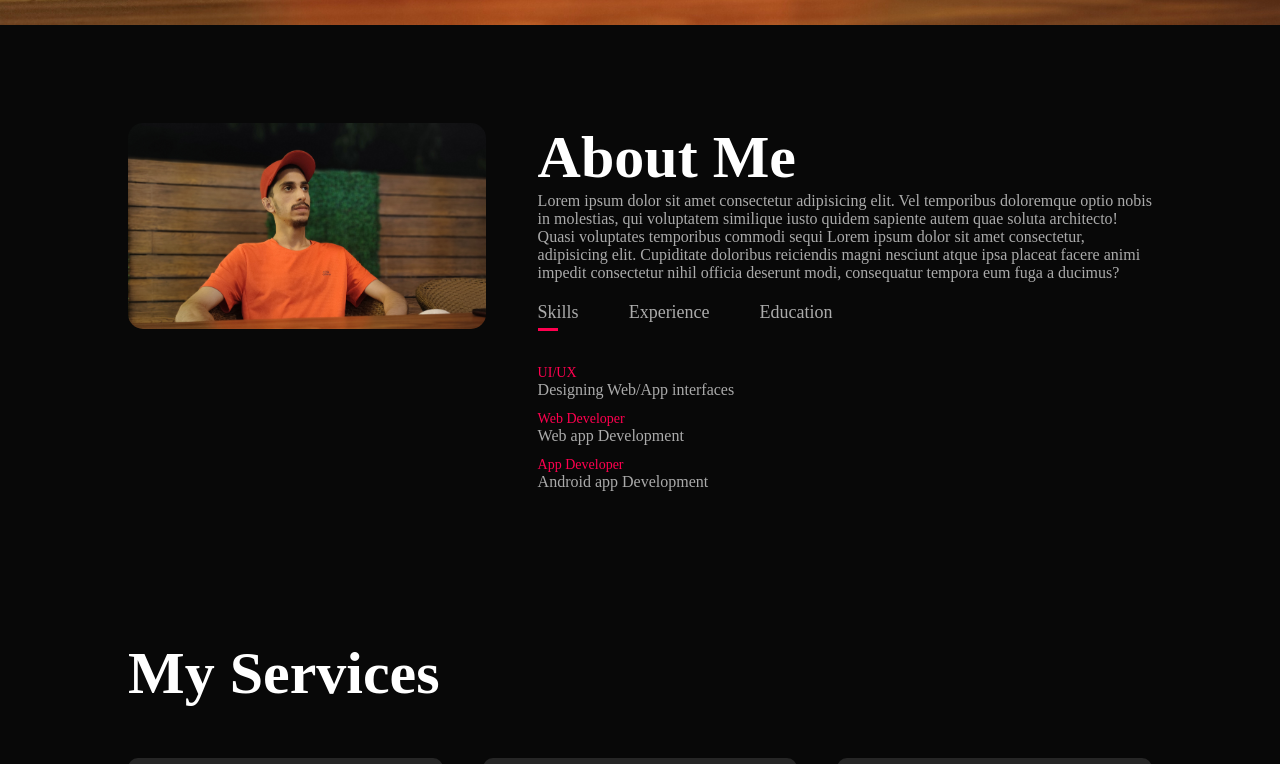
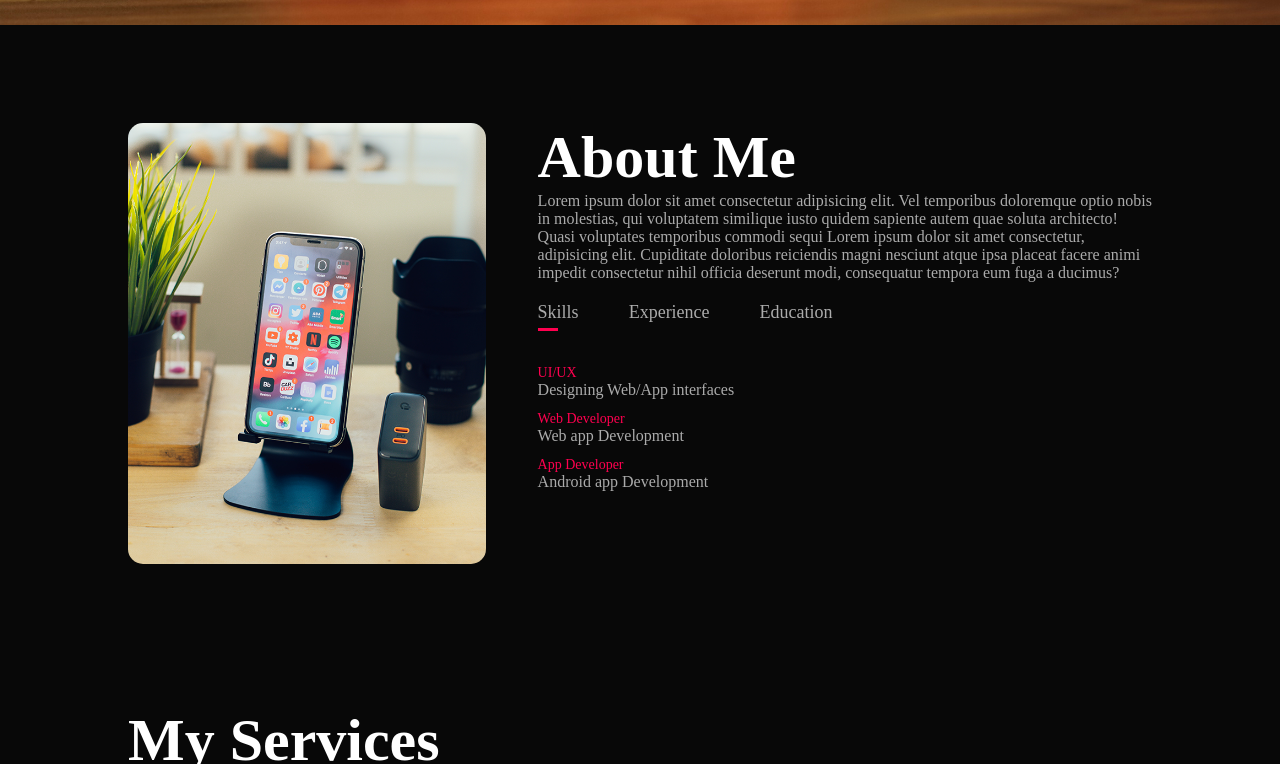
Before and after one commit to SajadAhmad3/portfolio, a plain HTML site: page index.html in a window 1280 px wide. Shown: the part 775-1539 px from the top of the page. Drawn offline with Linux system fonts and the light colour scheme.

Commit message:
pic change

```diff
--- a/index.html
+++ b/index.html
@@ -36,7 +36,7 @@
         <div class="container">
             <div class="row">
                 <div class="about-col-1">
-                    <img src="pic/suju.JPG" alt="Sajad" >
+                    <img src="pic/work-1.png" alt="Sajad" >
                 </div>
                 <div class="about-col-2">
                     <h1 class="sub-title">About Me</h1>
```
